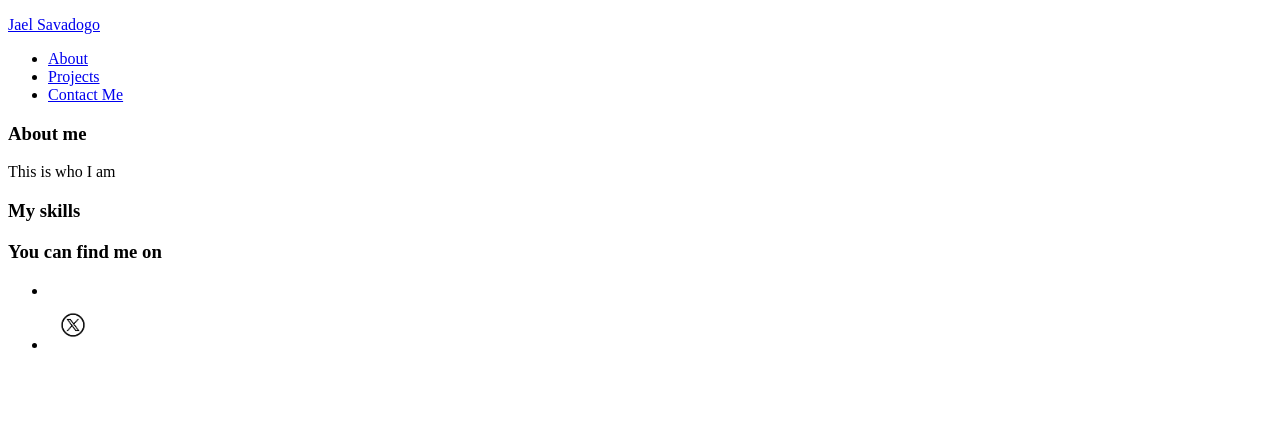
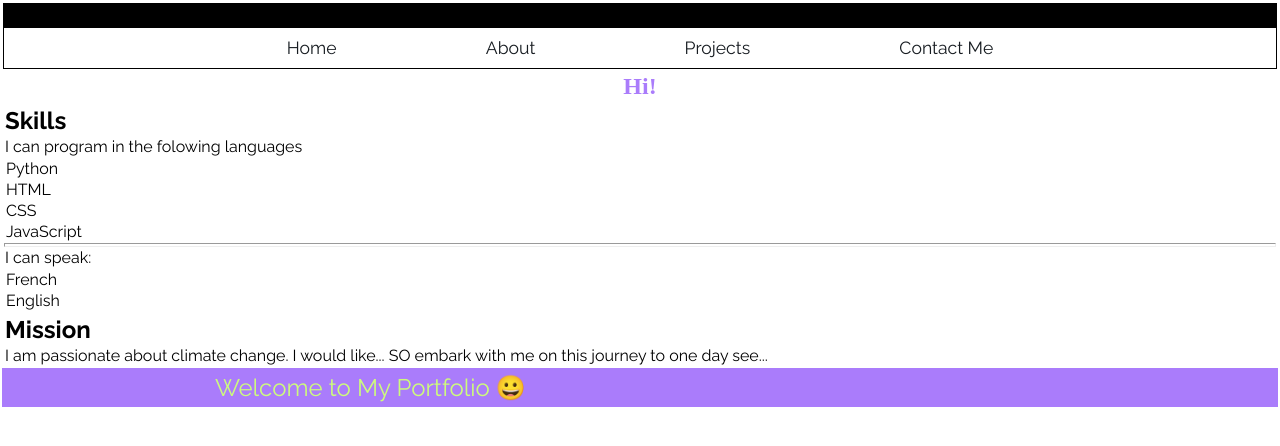
Before and after one commit to Pjael/personal_projects, a plain HTML site: page Portfolio/about.html in a window 1280 px wide. Drawn offline with Linux system fonts and the light colour scheme; a web font is replaced by a local one.

Commit message:
portfolio  no js

```diff
--- a/Portfolio/about.html
+++ b/Portfolio/about.html
@@ -3,39 +3,58 @@
     <head>
         <title> Jael's Portfolio</title>
         <meta charset="UTF-8">
+        <meta name="viewport" content="width=device-width, initial-scale=1.0">
         <meta name="description" content="My protfolio website version 1.0">
         <link rel="stylesheet" href="styles.css">
     </head>
 
     <body>
-        <header>
-            <p><a href="index.html">Jael Savadogo</a></p>
+        <header class="main-header"> <!--header contains links to navigate the different pages-->
+            <nav class="nav main-nav">
+                <p><a class="main-nav-text-left"></a></p> <!-- for style purposes adds black band at the top-->
                 <ul>
-                <li><a href="about.html">About</a></li>
-                <li><a href="projects.html">Projects</a></li>
-                <li><a href="contacts.html">Contact Me</a></li>
+                    <li><a class="main-nav-text-left" href="index.html">Home</a></li>
+                    <li><a class="main-nav-text-right" href="about.html">About</a></li>
+                    <li><a class="main-nav-text-right" href="projects.html">Projects</a></li>
+                    <li><a class="main-nav-text-right" href="contacts.html">Contact Me</a></li>
                 </ul>
+            </nav>
         </header>
+        <section>
             <div>
-            <h3>About me</h3>
-            <p>This is who I am</p>
+                <h1 class="greetings">Hi!</h1>
+                <p></p>
             </div>
             <div>
-            <h3>My skills</h3>
+                <h2>Skills</h2>
+                <p>I can program in the folowing languages</p>
+                <ol type="1">
+                    <li>Python</li>
+                    <li>HTML</li>
+                    <li>CSS</li>
+                    <li>JavaScript</li>
+                </ol>
+                <hr> <!--temp line break-->
+                <p> I can speak:</p>
+                <ul>
+                    <li>French</li>
+                    <li>English</li>
+                </ul>
             </div>
-        </body>
-
-    <footer>
-        <h3>You can find me on</h3>
-        <ul>
-            <li>
-                <a href=""></a>
-                <img src="">
-            </li>
-            <li>
-                <a href=""></a>
-                <img src="images/x-logo.png" with="50px" height="50px">
-            </li>
+            <div>
+                <h2>Mission</h2>
+                <p>I am passionate about climate change. I would like... SO embark with me on this journey to one day see... </p>
+            </div>
+        </section>
+    <footer class="footer">
+        <div class="container main-footer-container">
+            <h3 class="footer-contact">Welcome to My Portfolio &#128512;</h3>
+            <ul class="nav footer-nav">
+                <!--<li>
+                    <a href="www.linkedin.com/in/pegdwende-jaël-savadogo-999a7a2b3"></a>
+                    <img src="images/linkedin-logo.png" with="50px" height="50p">
+                </li>-->
             </ul>
+        </div>
     </footer>
 </html>
--- /dev/null
+++ b/Portfolio/main.js
@@ -0,0 +1,3 @@
+ if (h1.innerText === 'Hi!') {
+    h1.innerText display Hi !!!!! with animation
+ }
--- a/Portfolio/styles.css
+++ b/Portfolio/styles.css
@@ -0,0 +1,121 @@
+
+@import url('https://fonts.googleapis.com/css2?family=Doto:wght@100..900&family=Raleway:ital,wght@0,100..900;1,100..900&display=swap');
+
+* {
+    box-sizing: border-box;
+    margin: 0;
+    padding: 1px;
+    font-family: Raleway;
+}
+
+.main-header {
+    width: 100%;
+}
+
+.main-nav {
+    background-color: black;
+    text-align: center;
+    font-size: 1.1em;
+    font-weight: lighter;
+    unicode-bidi: isolate;
+}
+.main-nav ul {
+    background: white;
+    text-decoration: none;
+}
+
+.main-nav-text-left {
+    color: white;
+}
+.main-nav-text-left:hover {
+    background: #cdfb7c;
+    text-decoration: none;
+}
+
+.main-nav-text-right:hover {
+    background: #cdfb7c;
+    text-decoration: none;
+}
+.main-nav li {
+    padding: 0 5%;
+}
+.nav li {
+    display: inline;
+}
+.nav ul {
+    margin: 0;
+}
+.nav a {
+    font-weight: normal;
+    display: inline-block;
+    padding: .5em;
+    color: #171c21;
+    text-decoration: none;
+}
+
+.img-info {
+    padding: 30px 30px 30px;
+    font-family: arial;
+    font-size: 30px;
+    color: #171c21;
+    line-height: 44px;
+}
+.img-p {
+    padding: 0px 30px 20px;
+    font-family: arial;
+    font-size: 16px;
+    color: #171c21;
+    line-height: 24px;
+}
+.img-profile {
+    float: left;
+    height: 200px;
+    width: 200px;
+    margin: 25px;
+    border-radius: 50%;
+}
+
+.footer { /*footer color*/
+    padding: .25em 0;
+    background-color: #aa7cfb;
+}
+
+.main-footer-container {
+    display: flex;
+    align-items: center;
+}
+.main-footer-container ul {
+    flex-grow: 1;
+    text-align: end;
+}
+.container {
+    max-width: 900px;
+    margin: 0 auto;
+    padding: 0 1.5em;
+}
+.footer-contact {
+    text-align: 0;
+    margin: 0;
+    font-size: 1.5em;
+    font-weight: normal;
+    color: #cdfb7c;
+}
+.footer-nav {
+    flex-grow: 1;
+    text-align: end;
+}
+
+.greetings {
+    font-family: Doto;
+    color: #aa7cfb;
+    text-align: center;
+    font-weight: bold;
+    unicode-bidi: isolate;
+}
+.greetings:hover {
+    background-color: #cdfb7c;
+}
+
+@media only screen and (min-width: 768px) {
+
+}
```
Also changed, not shown: Portfolio/contacts.html (+47 -0 lines), Portfolio/index.html (+28 -27 lines), Portfolio/projects.html (+45 -0 lines), Portfolio/images/linkedin-logo.png (added), Portfolio/images/profile2-img.jpg (added), 1 other file. Lines whose indentation alone changed are shown as unchanged.
